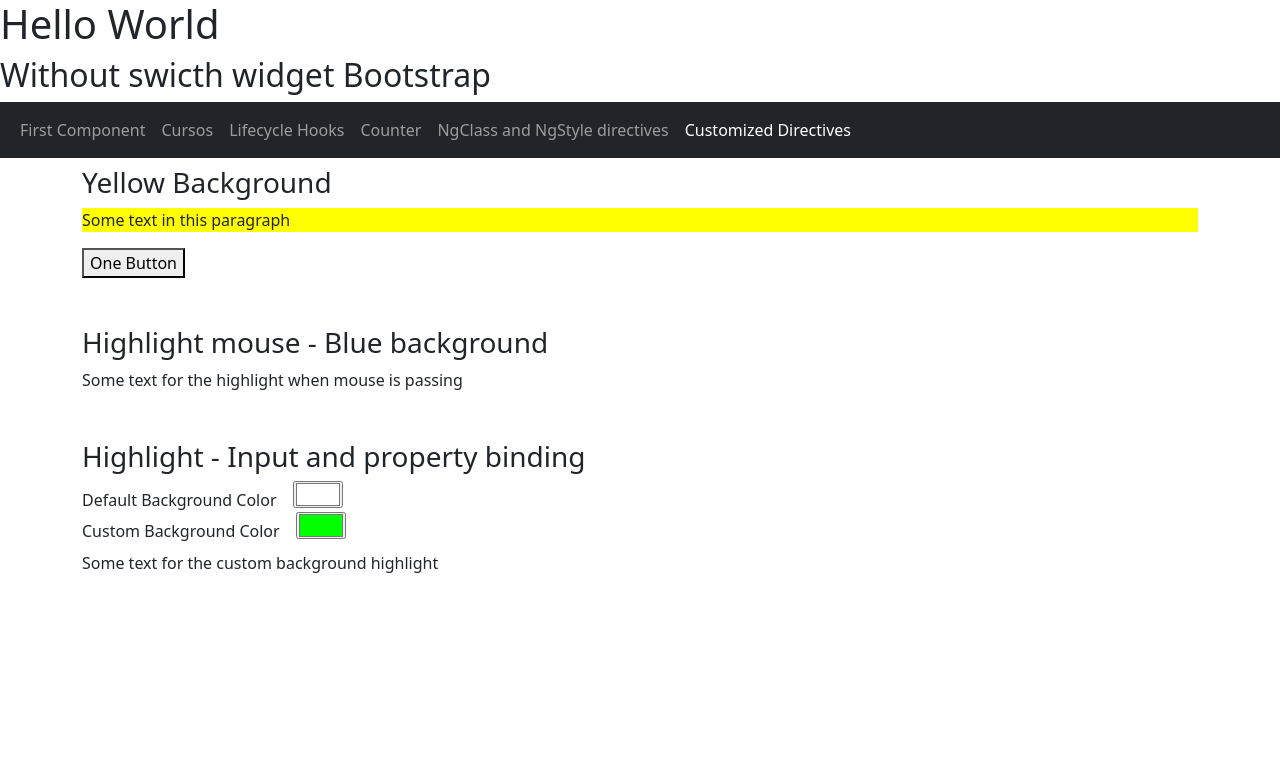
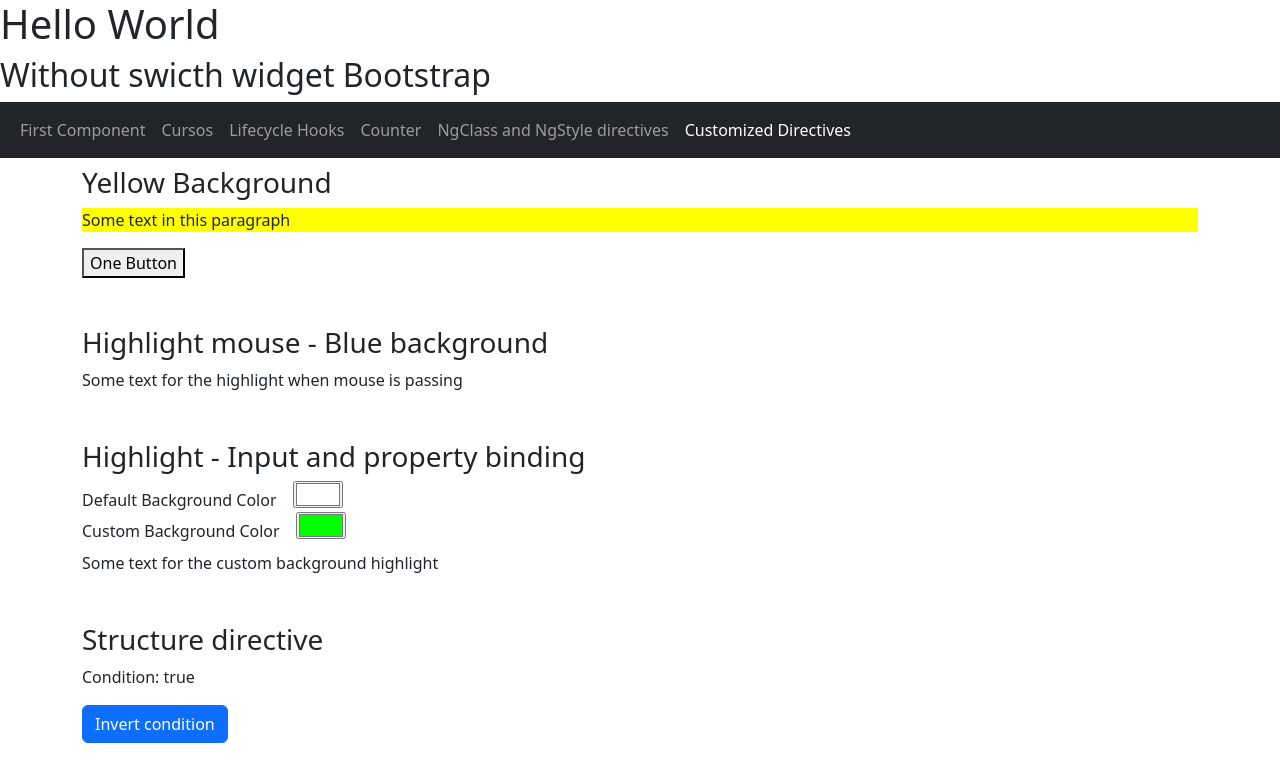
Before and after one commit to g-oliveira7/learning-angular, an Angular app: page / in a window 1280 px wide. Both pictures are taken after a click on the link "Customized Directives". Shown: the top 782 px of the page. Built offline with nearby package versions, Linux system fonts and the light colour scheme.

Commit message:
Build a structure directive

```diff
--- a/src/app/app.module.ts
+++ b/src/app/app.module.ts
@@ -13,6 +13,7 @@ import { CustomizedDirectivesComponent } from './customized-directives/customize
 import { YellowBackgroundDirective } from './directives/yellow-background.directive';
 import { HighlightMouseDirective} from './directives/highlight-mouse.directive';
 import { HighlightDirective } from './directives/highlight.directive';
+import { NgElseDirective } from './directives/ng-else.directive';
 
 @NgModule({
   declarations: [
@@ -25,7 +26,8 @@ import { HighlightDirective } from './directives/highlight.directive';
     CustomizedDirectivesComponent,
     YellowBackgroundDirective,
     HighlightMouseDirective,
-    HighlightDirective
+    HighlightDirective,
+    NgElseDirective
   ],
   imports: [
     BrowserModule,
--- a/src/app/customized-directives/customized-directives.component.html
+++ b/src/app/customized-directives/customized-directives.component.html
@@ -24,3 +24,11 @@
     </div>
     <p class="mt-2" highlight [defaultColor]="default.value" [customColor]="custom.value">Some text for the custom background highlight</p>
 </section>
+
+<section>
+    <h3 class="mt-5">Structure directive</h3>
+    <p>Condition: {{ myCondition }}</p>
+    <p *ngElse="myCondition">Else, show this</p>
+
+    <button class="btn btn-primary" (click)="myCondition=!myCondition">Invert condition</button>
+</section>
--- a/src/app/customized-directives/customized-directives.component.ts
+++ b/src/app/customized-directives/customized-directives.component.ts
@@ -6,5 +6,5 @@ import { Component } from '@angular/core';
   styleUrls: ['./customized-directives.component.scss']
 })
 export class CustomizedDirectivesComponent {
-
+  myCondition = true
 }
--- /dev/null
+++ b/src/app/directives/ng-else.directive.ts
@@ -0,0 +1,21 @@
+import { Directive, Input, TemplateRef, ViewContainerRef } from '@angular/core';
+
+@Directive({
+  selector: '[ngElse]'
+})
+export class NgElseDirective {
+
+  @Input()
+  set ngElse(condition: boolean) {
+    if (!condition) {
+      this._viewContainerRef.createEmbeddedView(this._templateRef)
+    } else {
+      this._viewContainerRef.clear()
+    }
+  }
+
+ constructor(private _templateRef: TemplateRef<any>, private _viewContainerRef: ViewContainerRef) {
+  console.log(this._templateRef)
+  console.log(this._viewContainerRef)
+ }
+}
```
Also changed, not shown: 1 other file (tests, documents, lock files or other folders).
